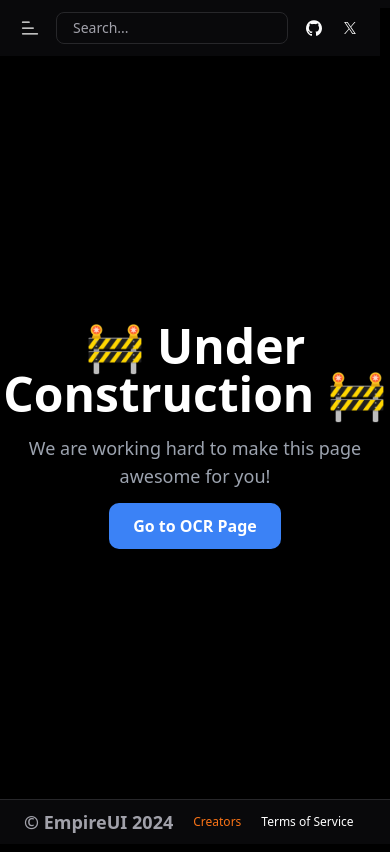
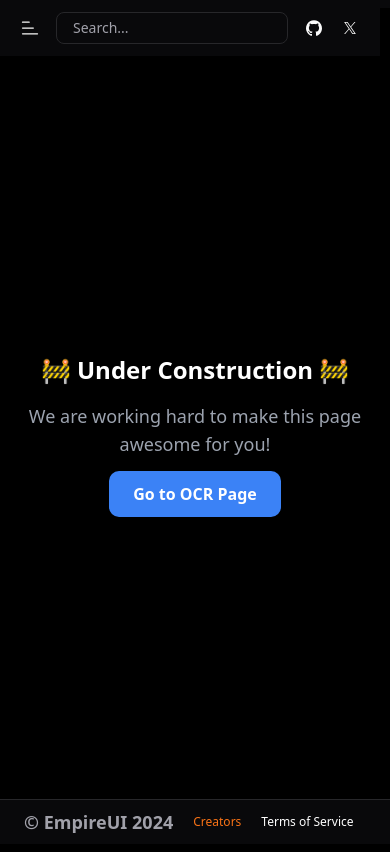
Before and after one commit to empirecodefoundation/ui, a Next.js app in the folder empire-ui/: page /Templates in a window 390 px wide. Built offline with nearby package versions, Linux system fonts and the light colour scheme; what @codaworks/react-glow would draw is missing.

Commit message:
responsive-template

```diff
--- a/empire-ui/src/app/(home)/Templates/page.tsx
+++ b/empire-ui/src/app/(home)/Templates/page.tsx
@@ -2,7 +2,7 @@ export default function TemplatesPage() {
   return (
     <div className="h-screen w-screen flex items-center justify-center bg-black">
       <div className="text-center">
-        <div className="text-5xl font-bold mb-4 text-white">
+        <div className="text-2xl md:text-5xl lg:text-6xl font-bold mb-4 text-white">
           🚧 Under Construction 🚧
         </div>
         <p className="text-lg text-gray-400">
```
